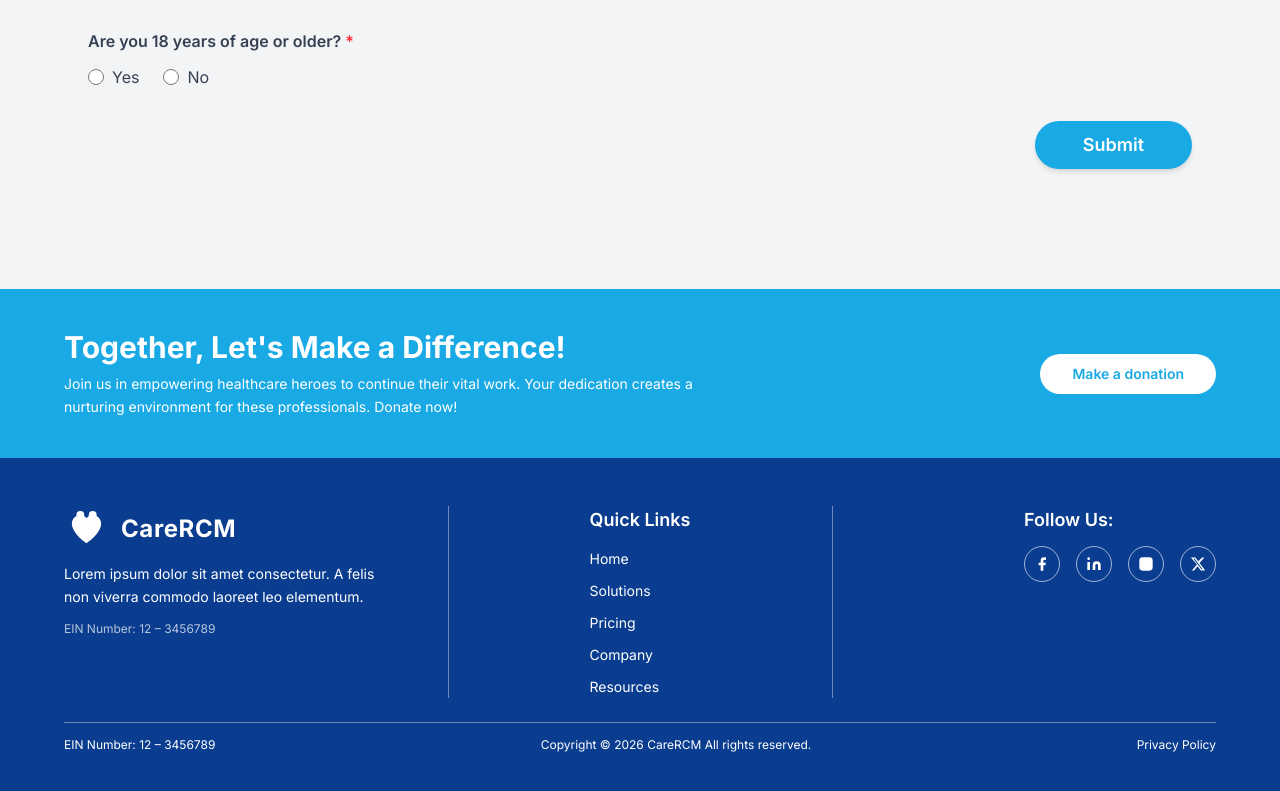
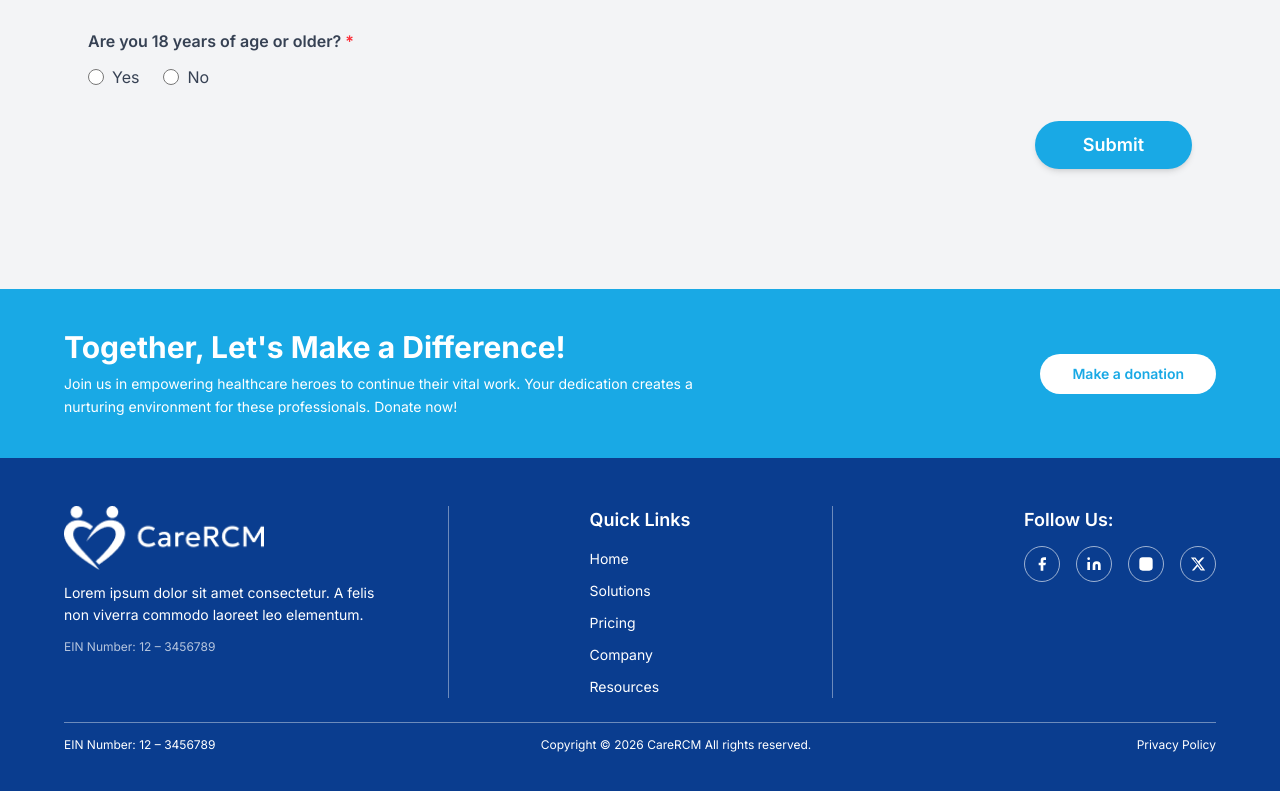
Before and after one commit to virtuosoftacademy-cloud/carercm, a Next.js app: page / in a window 1280 px wide. Shown: the part 5487-6278 px from the top of the page. Built offline with nearby package versions, Linux system fonts and the light colour scheme.

Commit message:
changes ass

```diff
--- a/components/sections/Footer.tsx
+++ b/components/sections/Footer.tsx
@@ -1,5 +1,6 @@
 "use client";
 
+import Image from "next/image";
 export default function Footer() {
   return (
     <footer className="w-full bg-[#0a3d8f]">
@@ -44,23 +45,12 @@ export default function Footer() {
             <div className="flex justify-center md:justify-start md:pr-8 lg:pr-12 xl:pr-16">
               <div className="text-center md:text-left">
                 <div className="flex items-center justify-center md:justify-start gap-3 mb-3">
-                  <svg
-                    width="45"
-                    height="45"
-                    viewBox="0 0 40 40"
-                    fill="none"
-                    xmlns="http://www.w3.org/2000/svg"
-                  >
-                    <path
-                      d="M20 33C20 33 7 24.5 7 15.5C7 11.4 10.4 8 14.5 8C16.8 8 18.9 9.1 20 10.9C21.1 9.1 23.2 8 25.5 8C29.6 8 33 11.4 33 15.5C33 24.5 20 33 20 33Z"
-                      fill="white"
-                    />
-                    <circle cx="14.5" cy="8" r="3.5" fill="white" />
-                    <circle cx="25.5" cy="8" r="3.5" fill="white" />
-                  </svg>
-                  <span className="text-white font-bold text-2xl tracking-wide">
-                    CareRCM
-                  </span>
+                  <Image
+                    src="/CareRCM, Logo (Horizontal) 2 (2).png"
+                    alt="CareRCM Logo"
+                    width={200}
+                    height={200}
+                  />
                 </div>
 
                 <p className="text-white text-sm leading-relaxed max-w-md mx-auto md:mx-0">
```
Also changed, not shown: public/CareRCM, Logo (Horizontal) 2 (2).png (added).
